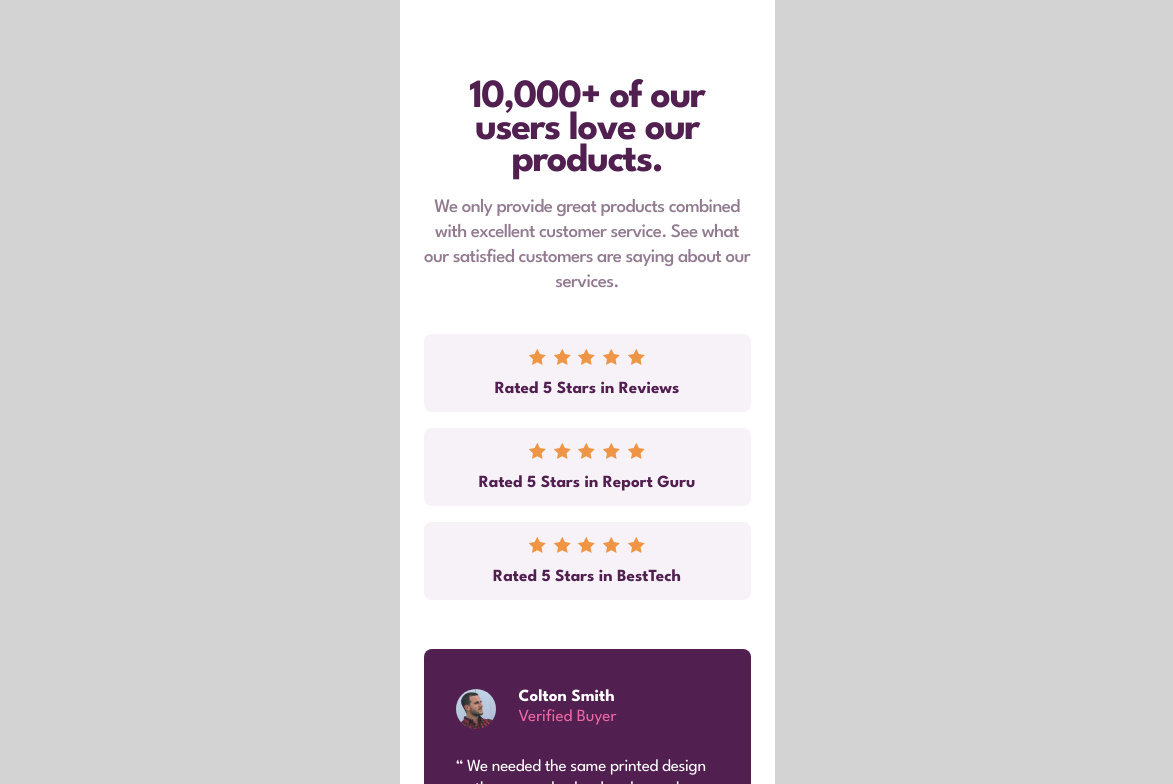
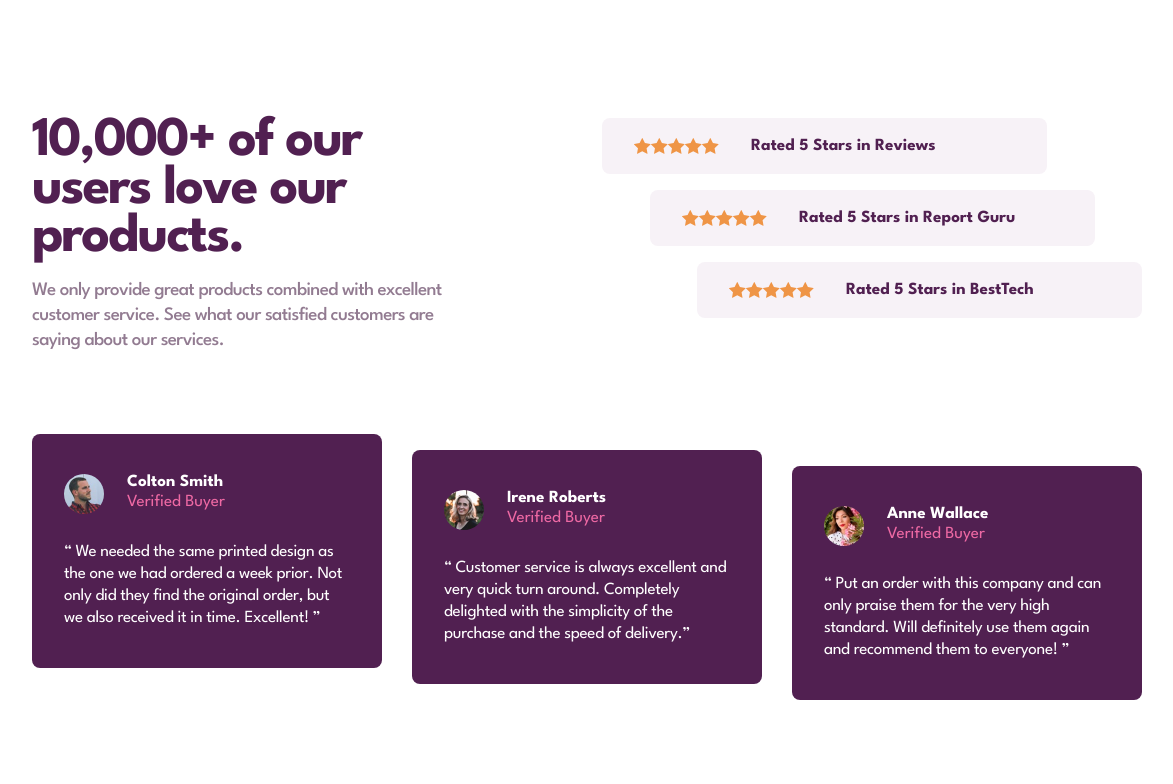
Before and after one commit to thomaserdmenger/social-proof-section-react, a React (Create React App) app: page / in a window 1536 px wide. Shown: the top 784 px of the page, without its empty margins (181-1354 px from the left). Built offline with nearby package versions, Linux system fonts and the light colour scheme.

Commit message:
add css styles on desktop

```diff
--- a/src/App.css
+++ b/src/App.css
@@ -16,7 +16,7 @@ body {
   display: flex;
   justify-content: center;
   align-items: center;
-  background-color: lightgrey;
+  background-color: var(--color-white);
 }
 
 h1,
@@ -30,12 +30,13 @@ p {
   width: 23.4375rem;
   background-color: var(--color-white);
   padding: 0 1.5rem;
-  /* height: 95.625rem; */
 }
 
 /* Intro section */
 .intro__container {
   margin-top: 5.125rem;
+  display: flex;
+  flex-direction: column;
 }
 
 .intro__heading {
@@ -152,3 +153,105 @@ p {
   line-height: 1.375rem;
   letter-spacing: -0.0187rem;
 }
+
+@media only screen and (min-width: 1440px) {
+  .main__container {
+    width: 90rem;
+    background-color: var(--color-white);
+    padding: 7.375rem 10.3125rem 6.25rem 10.3125rem;
+  }
+
+  .desktop__top {
+    display: flex;
+    justify-content: space-between;
+    width: 69.375rem;
+    margin: 0;
+    margin-bottom: 4.4375rem;
+  }
+
+  .intro__container {
+    margin-top: 0;
+    width: 27.8125rem;
+    height: 15.3125rem;
+    align-items: flex-start;
+  }
+
+  .intro__heading {
+    text-align: left;
+    padding: 0;
+    margin-bottom: 1rem;
+    font-size: 3.5rem;
+    line-height: 3rem;
+    letter-spacing: -0.125rem;
+  }
+
+  .intro__text {
+    text-align: left;
+  }
+
+  .rating__container {
+    width: 33.75rem;
+    height: 12.5rem;
+    margin-top: 0;
+    align-items: flex-end;
+  }
+
+  #rating_1 {
+    position: relative;
+    right: 2.9375rem;
+  }
+
+  #rating_0 {
+    position: relative;
+    right: 5.9375rem;
+  }
+
+  .rating__element {
+    width: 27.8125rem;
+    height: 3.5rem;
+    display: flex;
+    flex-direction: row;
+    align-items: center;
+    justify-content: flex-start;
+  }
+
+  .rating__element:last-of-type {
+    margin-bottom: 0;
+  }
+
+  .rating__stars {
+    margin-bottom: 0;
+    padding-left: 2rem;
+    margin-right: 2.0281rem;
+  }
+
+  .review__container {
+    display: flex;
+    justify-content: space-between;
+    width: 69.375rem;
+    height: 16.625rem;
+    margin-top: 0;
+  }
+
+  .review__element {
+    margin-bottom: 0;
+    padding: 2.5rem 2rem 2.1875rem 2rem;
+    width: 21.875rem;
+    height: 14.625rem;
+  }
+
+  .review__element:last-of-type {
+    margin-bottom: 0;
+  }
+
+  #review_1 {
+    position: relative;
+    top: 1rem;
+  }
+
+  #review_2 {
+    position: relative;
+    top: 2rem;
+    margin-bottom: 6.25rem;
+  }
+}
--- a/src/components/Container.js
+++ b/src/components/Container.js
@@ -6,8 +6,10 @@ import Reviews from './Reviews'
 function Container() {
   return (
     <>
-      <Intro />
-      <Ratings />
+      <div className="desktop__top">
+        <Intro />
+        <Ratings />
+      </div>
       <div className="review__container">
         <Reviews />
       </div>
--- a/src/components/RatingElements.js
+++ b/src/components/RatingElements.js
@@ -1,17 +1,19 @@
 import React from 'react'
 
 function RatingElements(props) {
-  const ratings = props.rating.map(rating => {
+  const ratings = props.rating.map((rating, index) => {
     return (
-      <div className="rating__element">
-        <div className="rating__stars">
+      <div className="rating__element" id={'rating_' + index} key={'rating_' + index}>
+        <div className="rating__stars" key={'stars' + index}>
           <img src="/images/icon-star.svg" alt="" />
           <img src="/images/icon-star.svg" alt="" />
           <img src="/images/icon-star.svg" alt="" />
           <img src="/images/icon-star.svg" alt="" />
           <img src="/images/icon-star.svg" alt="" />
         </div>
-        <p className="rating__text">{rating}</p>
+        <p className="rating__text" key={'rating_text_' + index}>
+          {rating}
+        </p>
       </div>
     )
   })
--- a/src/components/ReviewsElements.js
+++ b/src/components/ReviewsElements.js
@@ -5,7 +5,7 @@ function ReviewElements(props) {
     const avatar = <img src={props.source[index]} className="review__image" alt="avatars" />
     // const review = <p>{</p>
     return (
-      <div className="review__element" key={index}>
+      <div className="review__element" id={'review_' + index} key={'review_' + index}>
         <div className="review__media">
           <div>{avatar}</div>
           <div className="review__name">
```
